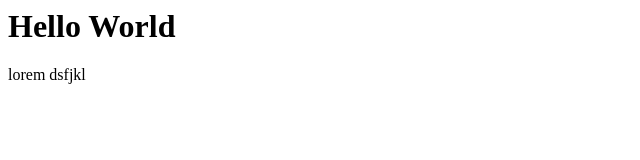
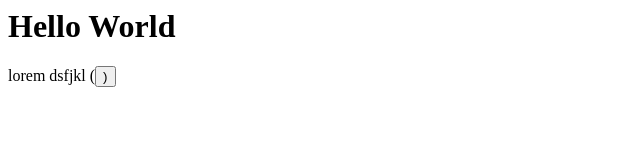
Before and after one commit to jrjp10/localrepo, a plain HTML site: page index.html in a window 1280 px wide. Shown: the full height of the page, 0-640 px from the left. Drawn offline with Linux system fonts and the light colour scheme.

Commit message:
Add button

```diff
--- a/index.html
+++ b/index.html
@@ -1,2 +1,2 @@
 <h1>Hello World</h1>
-<p>lorem dsfjkl</p>
+<p>lorem dsfjkl (<button>)</button></p>
```
